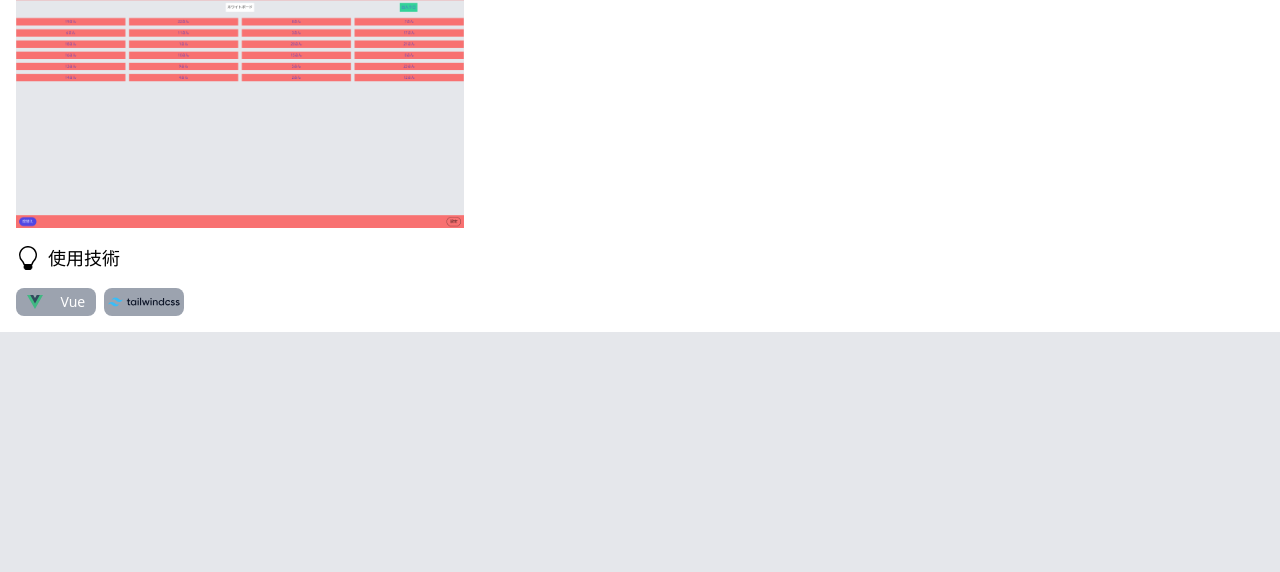
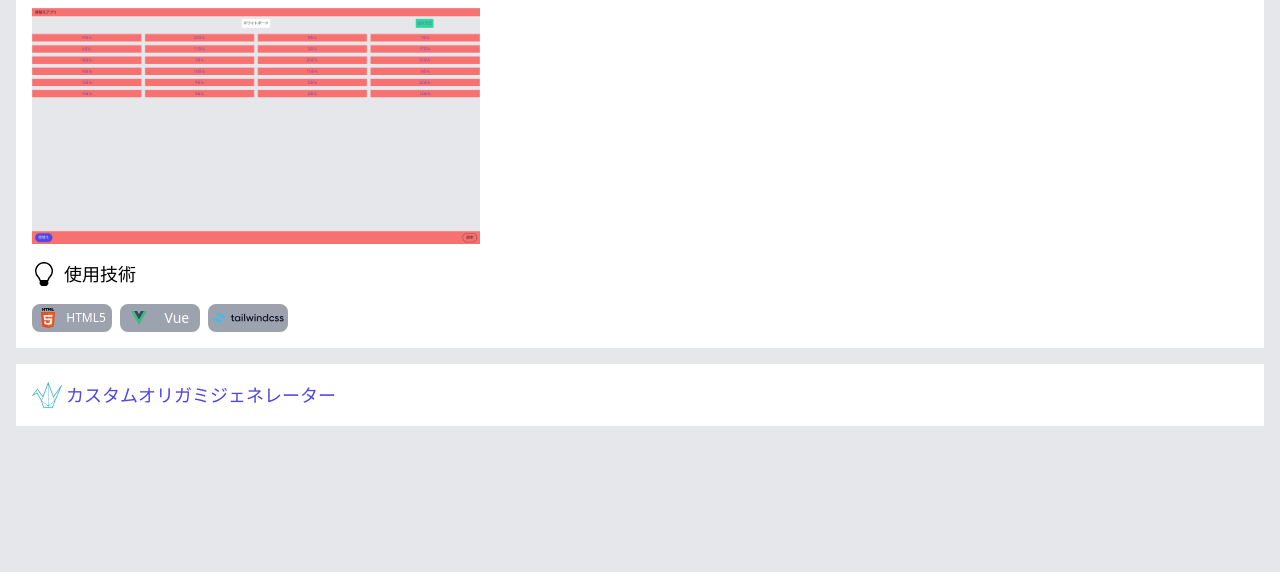
Before and after one commit to YNSTakeru/YNSTakeru.github.io, a plain HTML site: page index.html in a window 1280 px wide. Shown: the part 228-800 px from the top of the page. Drawn offline with nearby package versions, Linux system fonts and the light colour scheme.

Commit message:
オリガミジェネレーターの追加

```diff
--- a/index.html
+++ b/index.html
@@ -16,10 +16,10 @@
     <header class="p-4 bg-white">
       <h1 class="text-2xl">柳瀬尊のポートフォリオサイト</h1>
     </header>
-    <main class="flex flex-col gap-4 mt-4">
-      <h2 class="bg-white p-4 text-xl">Vueを使った制作物一覧</h2>
-      <ul class="p-4 bg-white text-lg">
-        <li class="flex flex-col gap-4 justify-center">
+    <main class="flex flex-col gap-4 mt-4 p-4">
+      <h2 class="bg-white  text-xl p-4">制作物一覧</h2>
+      <ul class="text-lg flex flex-col gap-4">
+        <li class="flex flex-col gap-4 justify-center bg-white p-4">
           <div class="flex gap-4 items-center">
             <a
               class="text-indigo-600 hover:text-indigo-400 flex items-center gap-2"
@@ -89,7 +89,6 @@
               />
             </a>
           </div>
-
           <div class="flex gap-2 items-center">
             <div>
               <svg
@@ -109,6 +108,25 @@
             <div class="hover:text-yellow-400 text-md">使用技術</div>
           </div>
           <ul class="text-sm text-white flex gap-2 items-center">
+            <li>
+              <a href="https://html.spec.whatwg.org/multipage/" target="_blank" rel="noopener noreferrer" >
+                <div
+                class="flex gap-1 items-center bg-gray-400 hover:bg-gray-200 rounded-lg w-20 p-1 justify-around hover:text-orange-400"
+                >
+                  <div>
+                    <svg  class="w-5 h-5 hover:fill-orange-200" xmlns="http://www.w3.org/2000/svg" viewBox="0 0 512 512">
+                      <title>HTML5 Logo</title>
+                      <path d="M108.4 0h23v22.8h21.2V0h23v69h-23V46h-21v23h-23.2M206 23h-20.3V0h63.7v23H229v46h-23M259.5 0h24.1l14.8 24.3L313.2 0h24.1v69h-23V34.8l-16.1 24.8l-16.1-24.8v34.2h-22.6M348.7 0h23v46.2h32.6V69h-55.6"/>
+                      <path class="hover:fill-orange-200" fill="#e44d26" d="M107.6 471l-33-370.4h362.8l-33 370.2L255.7 512"/>
+                      <path class="hover:fill-orange-200" fill="#f16529" d="M256 480.5V131H404.3L376 447"/>
+                      <path  class="hover:fill-orange-200" fill="#ebebeb" d="M142 176.3h114v45.4h-64.2l4.2 46.5h60v45.3H154.4M156.4 336.3H202l3.2 36.3 50.8 13.6v47.4l-93.2-26"/>
+                      <path  class="hover:fill-orange-200" fill="#fff" d="M369.6 176.3H255.8v45.4h109.6M361.3 268.2H255.8v45.4h56l-5.3 59-50.7 13.6v47.2l93-25.8"/>
+                    </svg>
+                  </div>
+                  <div class="text-xs">HTML5</div>
+              </div>
+              </a>
+            </li>
             <li>
               <a
                 href="https://jp.vuejs.org/v2/guide/index.html"
@@ -142,7 +160,7 @@
               </a>
             </li>
             <li>
-              <a href="" target="_blank" rel="noopener noreferrer">
+              <a href="https://tailwindcss.com/" target="_blank" rel="noopener noreferrer">
                 <div
                   class="flex gap-1 items-center bg-gray-400 hover:bg-gray-200 rounded-lg w-20 p-1 justify-around"
                 >
@@ -170,6 +188,29 @@
             </li>
           </ul>
         </li>
+        <li class="flex flex-col gap-4 justify-center bg-white p-4">
+
+          <div
+          class="flex gap-1 items-center"
+          >
+            <a href="https://origami-production.vercel.app/">
+                <div >
+                  <svg  class="hover:bg-blue-100" xmlns="http://www.w3.org/2000/svg" xmlns:xlink="http://www.w3.org/1999/xlink" version="1.1" id="_x32_" x="0px" y="0px" viewBox="0 0 512 512" style="width: 30px; height: 30px; opacity: 1;" xml:space="preserve">
+                    <style type="text/css">
+                      .st0{fill:#4B4B4B;}
+                    </style>
+                    <g>
+                      <path class="st0" d="M504.032,83.882l-137.49,187.292L276.487,29.978l-90.689,242.908l-94.35-129.877L0,268.41l4.619,6.374   l78.88-44.087l71.92,123.52l2.285,4.775l37.799,123.016l80.947-7.476l75.045,7.489l44.53-124.89L512,87.866L504.032,83.882z    M32.265,244.393l37.277-50.356l13.129,22.56L32.265,244.393z M73.669,188.459l17.68-23.886l93.59,128.825l-19.61,52.516   L73.669,188.459z M172.003,362.143l95.887,75.562l-71.459,3.941L172.003,362.143z M273.3,462.026l-68.658,6.338l-6.281-20.443   l74.939-4.134V462.026z M273.3,433.851L169.762,352.27L273.3,74.961V433.851z M342.929,468.358l-63.255-6.312v-18.034l70.769,3.897   L342.929,468.358z M352.74,441.658l-67.924-3.748l97.531-76.85L352.74,441.658z M279.674,433.851V74.961L383.212,352.27   L279.674,433.851z M387.776,346.275l-19.796-53.026l104.54-142.769L387.776,346.275z" style="fill: rgb(58, 171, 210);"/>
+                    </g>
+                  </svg>
+                </div>
+            </a>
+            <a href="https://origami-production.vercel.app/">
+              <div class="text-indigo-600 hover:text-indigo-400">カスタムオリガミジェネレーター</div>
+            </a>
+          </div>
+
+        </li>
       </ul>
     </main>
   </body>
```
